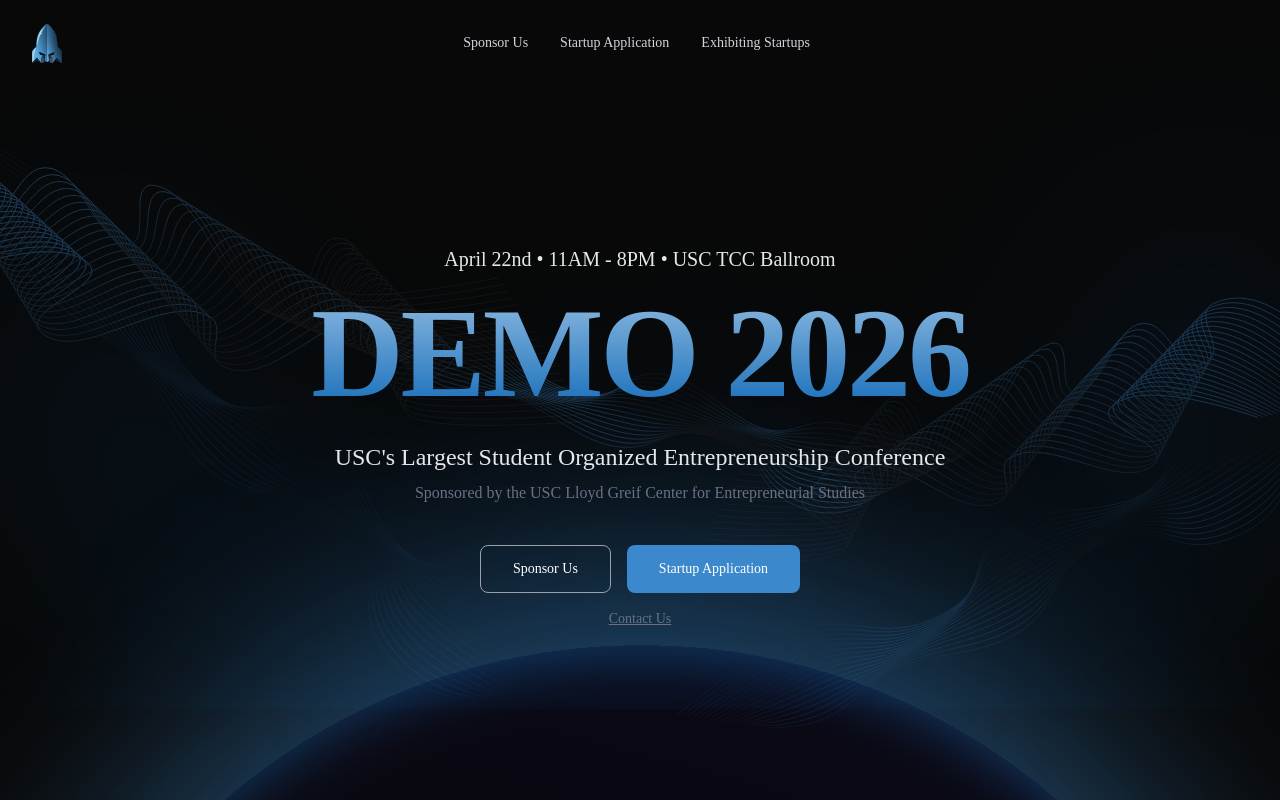
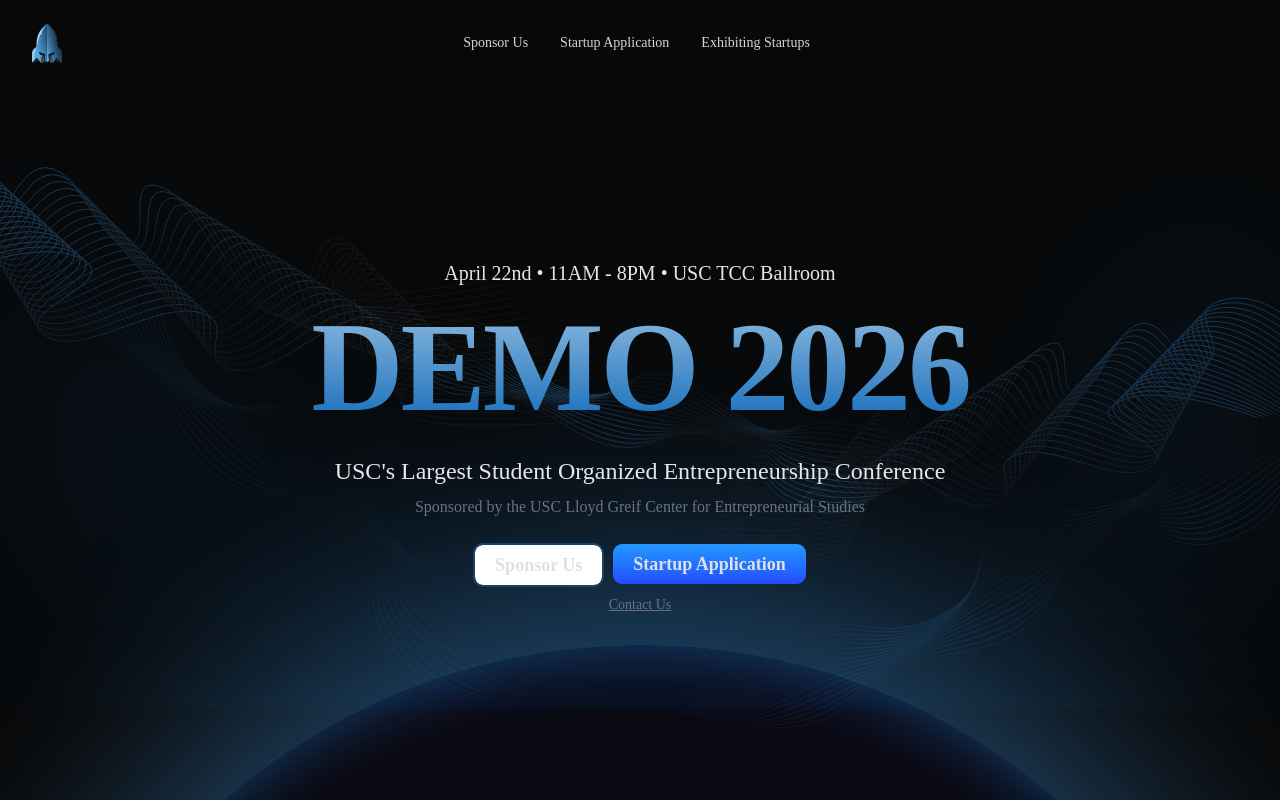
Before and after one commit to troylabs/DEMO-2025, a Next.js app: page / in a window 1280 px wide. Built offline with nearby package versions, Linux system fonts and the light colour scheme.

Commit message:
first commit, hero section done

```diff
--- a/app/page.tsx
+++ b/app/page.tsx
@@ -1,4 +1,5 @@
 import Image from "next/image";
+import { Button } from "@/components/ui/button";
 
 export default function Home() {
   return (
@@ -109,24 +110,23 @@
         </p>
 
         {/* Sponsor Line */}
-        <p className="mb-10 text-sm text-gray-500 md:text-base">
+        <p className="mb-6 text-sm text-gray-500 md:text-base">
           Sponsored by the USC Lloyd Greif Center for Entrepreneurial Studies
         </p>
 
         {/* CTA Buttons */}
-        <div className="mb-4 flex flex-col gap-4 sm:flex-row">
-          <a
-            href="#"
-            className="flex h-12 items-center justify-center rounded-md border border-gray-400 px-8 text-sm font-medium text-white transition-colors hover:border-white hover:bg-white/5"
+        <div className="mb-2 flex flex-col gap-2 sm:flex-row">
+          <Button
+            variant="outline"
+            className="px-5 py-5 border-[#1A4265] border-2 text-[#DEE0E3] font-bold text-lg hover:border-[#F1F1F1]"
           >
             Sponsor Us
-          </a>
-          <a
-            href="#"
-            className="flex h-12 items-center justify-center rounded-md bg-[#3B88CC] px-8 text-sm font-medium text-white transition-colors hover:bg-[#4A9BE0]"
+          </Button>
+          <Button
+            className="px-5 py-5 bg-[#3B88CC] text-[#DEE0E3] font-bold text-lg hover:bg-[#4A9BE0] bg-gradient-to-b to-[#274AFF] from-[#2797FF]"
           >
             Startup Application
-          </a>
+          </Button>
         </div>
 
         {/* Contact Link */}
```
Also changed, not shown: public/what-is-demo/AboutBlur.svg (added), public/what-is-demo/HeroBlur.svg (added).
